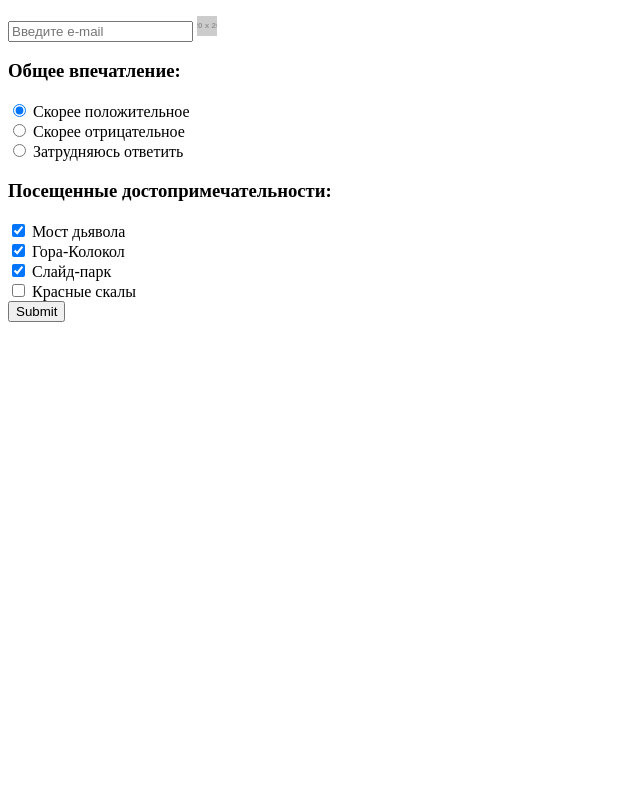
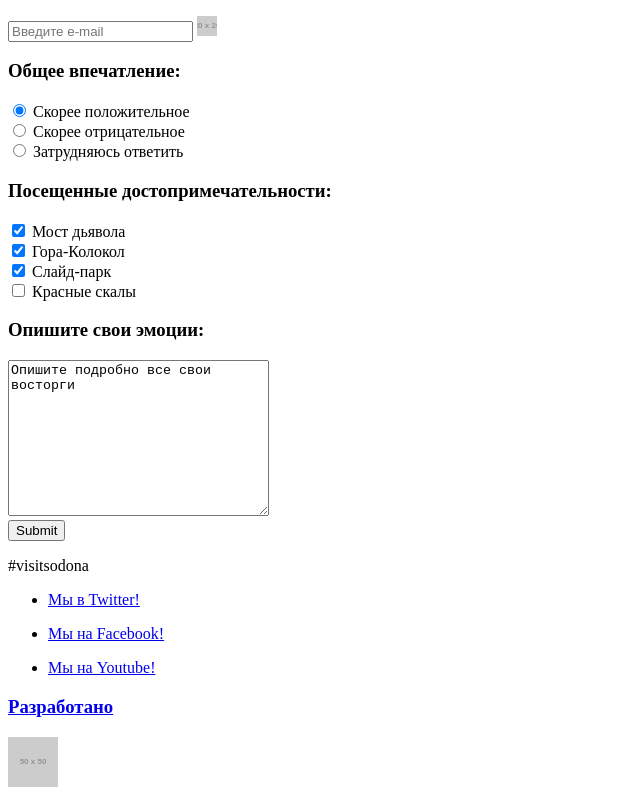
Before and after one commit to AndreiKavalenka/428409-sedona-21, a website: page source/form.html in a window 1280 px wide. Shown: the part 887-1686 px from the top of the page, without its empty margins (0-640 px from the left). Before the commit the page ends 1217 px from the top, so only its background shows below. Drawn offline with Linux system fonts and the light colour scheme; placeholder pictures from the web are drawn by us.

Commit message:
Закончил работу над формой

```diff
--- a/source/form.html
+++ b/source/form.html
@@ -61,17 +61,17 @@
 
             <div class="form__line">
               <label for="name">Имя:<sup>*</sup></label>
-              <input class="form__user-input" type="text" id="name" name="Имя" placeholder="Петр" required>
+              <input class="form__user-input" type="text" id="name" name="First-name" placeholder="Петр" required>
             </div>
 
             <div class="form__line">
               <label for="second-name">Фамилия:<sup>*</sup></label>
-              <input class="form__user-input" type="text" id="second-name" name="Фамилия" placeholder="Иванов" required>
+              <input class="form__user-input" type="text" id="second-name" name="Second-name" placeholder="Иванов" required>
             </div>
 
             <div class="form__line">
               <label for="middle-name">Отчество:</label>
-              <input class="form__user-input" type="text" id="middle-name" name="Отчество" placeholder="Александрович">
+              <input class="form__user-input" type="text" id="middle-name" name="Middle-name" placeholder="Александрович">
             </div>
           </section>
 
@@ -80,7 +80,7 @@
 
             <div class="form__phone">
               <h3 class="form__contacts-title">Контактный телефон<sup>*</sup>:</h3>
-              <input class="phone__input" type="tel" placeholder="Введите телефон" id="phone" name="Телефон" required>
+              <input class="phone__input" type="tel" placeholder="Введите телефон" id="phone" name="Phone-number" required>
               <label for="phone">
                 <img class="phone__image" src="https://via.placeholder.com/20x20" alt="Иконка телефона" width="20"
                   height="20">
@@ -89,7 +89,7 @@
 
             <div class="form__email">
               <h3 class="form__contacts-title">Электронная почта<sup>*</sup>:</h3>
-              <input class="email__input" type="email" placeholder="Введите e-mail" id="email" name="Электронная почта"
+              <input class="email__input" type="email" placeholder="Введите e-mail" id="email" name="Email"
                 required>
               <label for="email">
                 <img class="email__image" src="https://via.placeholder.com/20x20" alt="Иконка почты" width="20"
@@ -145,6 +145,12 @@
               </div>
             </div>
           </section>
+          <section class="form-sections__item">
+            <h3 class="form__title">Опишите свои эмоции:</h3>
+            <textarea name="Review-text" cols="30" rows="10"
+              form="reviews-form">Опишите подробно все свои восторги</textarea>
+
+          </section>
 
         </form>
         <input type="submit" form="reviews-form">
@@ -154,6 +160,41 @@
 
   </main>
 
+  <footer class="page-footer">
+    <div class="page-footer__wrapper">
+
+      <div class="page-footer__hashtag">
+        <p class="hashtag__title">#visitsodona</p>
+      </div>
+
+      <div class="page-footer__social">
+        <ul class="social__list">
+          <li>
+            <a class="social__link--twitter" href="https://twitter.com/">Мы в Twitter!</a>
+          </li>
+        </ul>
+        <ul class="social__list">
+          <li>
+            <a class="social__link--facebook" href="https://www.youtube.com/">Мы на Facebook!</a>
+          </li>
+        </ul>
+        <ul class="social__list">
+          <li>
+            <a class="social__link--youtube" href="https://www.youtube.com/">Мы на Youtube!</a>
+          </li>
+        </ul>
+      </div>
+
+      <div class="page-footer__copyright">
+        <a href="https://htmlacademy.ru/">
+          <h3 class="copyright__title">Разработано</h3>
+          <img class="copyright__image" src="https://via.placeholder.com/50x50" alt="HTML академия" width="50" height="50">
+        </a>
+      </div>
+
+    </div>
+  </footer>
+
 </body>
 
 </html>
```
